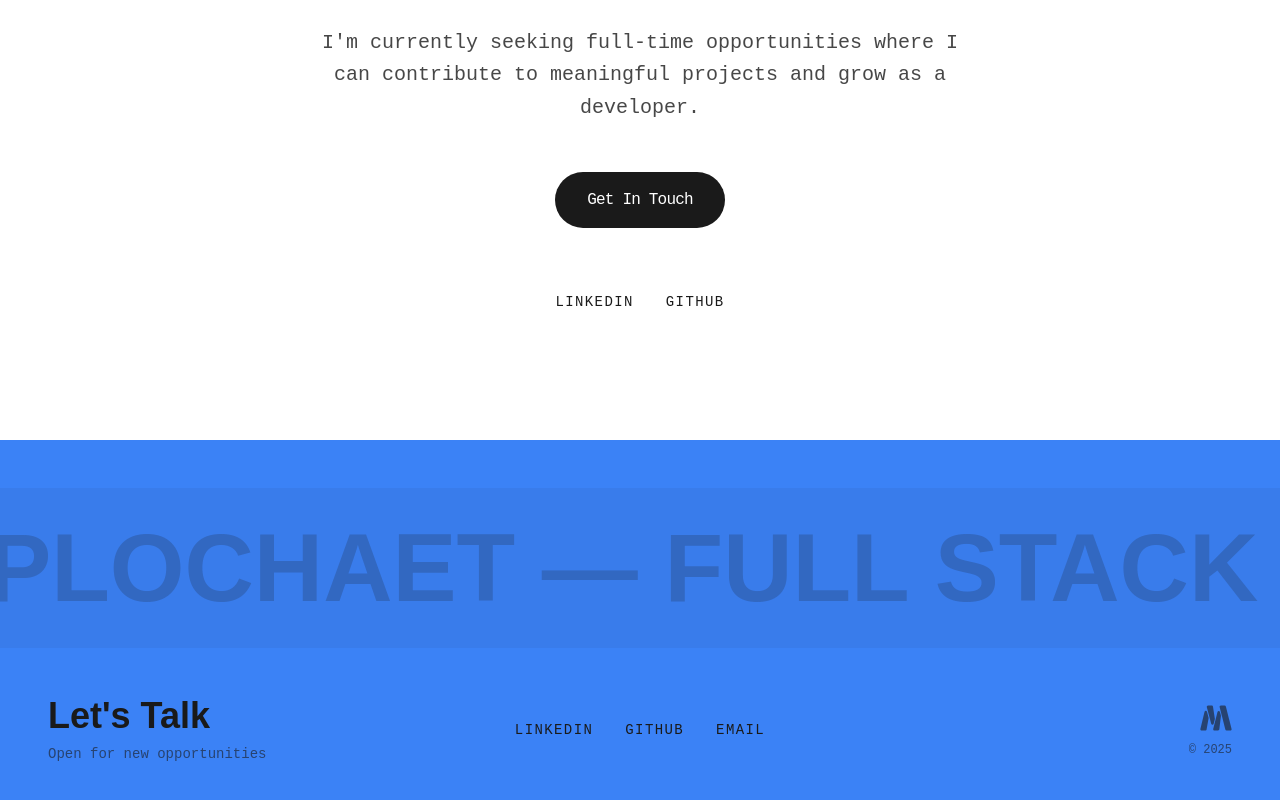
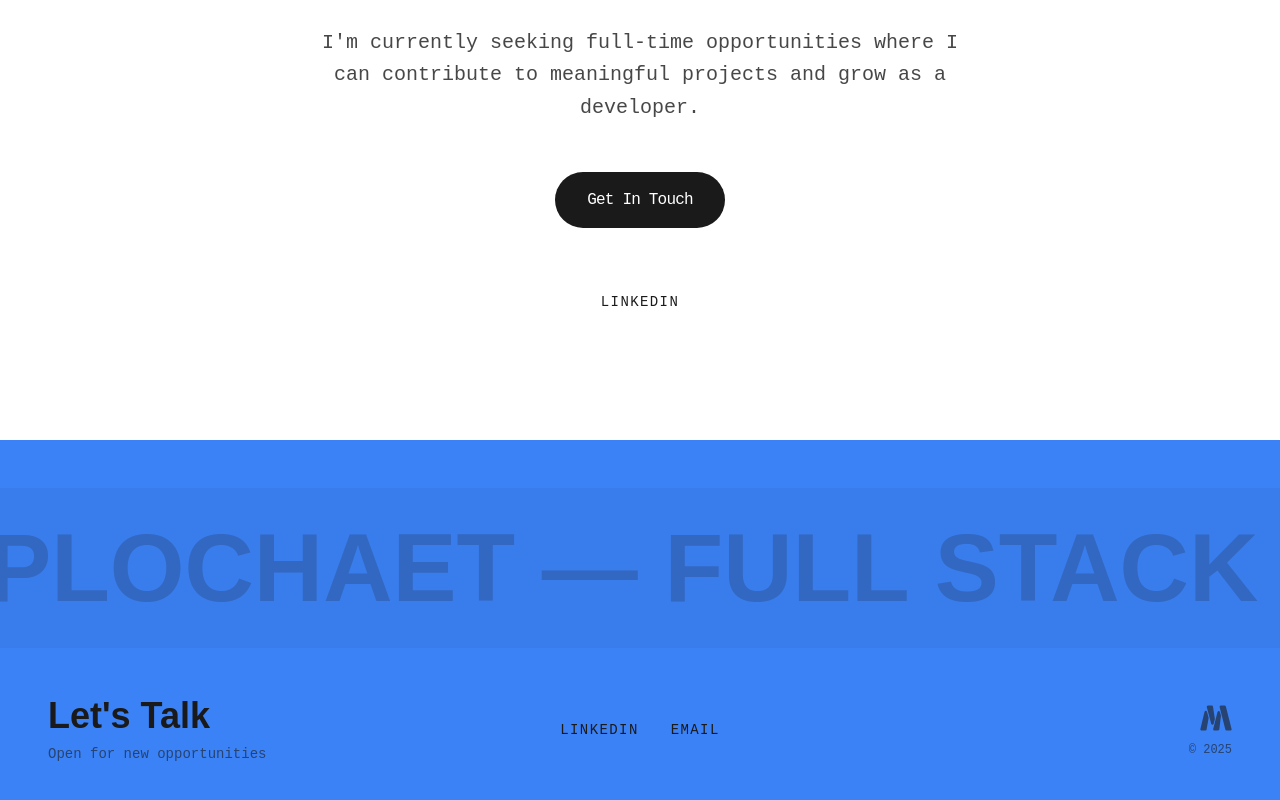
Before and after one commit to MennoPloch/portfolio, a Vue app: page / in a window 1280 px wide. Shown: the part 5159-5959 px from the top of the page. Built offline with nearby package versions, Linux system fonts and the light colour scheme.

Commit message:
feat: Change Footer and ContactSection components of the portfolio.

```diff
--- a/src/components/ContactSection.vue
+++ b/src/components/ContactSection.vue
@@ -30,7 +30,7 @@ import { portfolioData } from '../data/portfolio'
     <div class="mt-16 flex flex-col md:flex-row gap-8 items-center">
 
       <a :href="portfolioData.personal.linkedin" target="_blank" class="font-mono text-sm hover:text-accent-blue transition-colors uppercase tracking-widest">LinkedIn</a>
-      <a href="https://github.com/MennoPloch" target="_blank" class="font-mono text-sm hover:text-accent-blue transition-colors uppercase tracking-widest">GitHub</a>
+
     </div>
 
   </section>
--- a/src/components/Footer.vue
+++ b/src/components/Footer.vue
@@ -44,7 +44,7 @@ onMounted(() => {
 
       <div class="flex gap-8 justify-center">
         <a href="https://www.linkedin.com/in/menno-plochaet-17321623b/" target="_blank" class="font-mono text-sm uppercase tracking-widest hover:font-bold transition-all">LinkedIn</a>
-        <a href="https://github.com/MennoPloch" target="_blank" class="font-mono text-sm uppercase tracking-widest hover:font-bold transition-all">GitHub</a>
+
         <a href="mailto:plochaetm@gmail.com" class="font-mono text-sm uppercase tracking-widest hover:font-bold transition-all">Email</a>
       </div>
 
```
